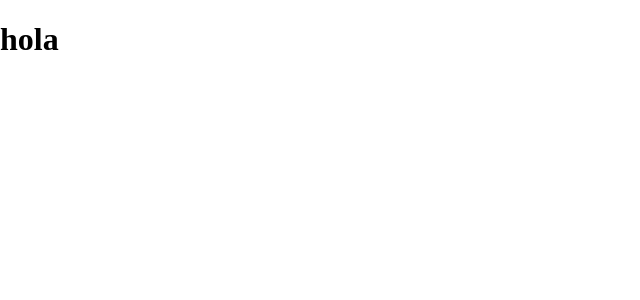
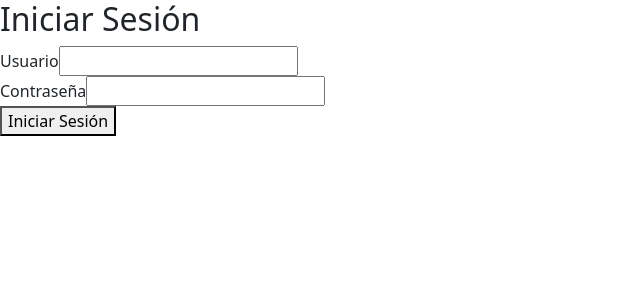
Before and after one commit to PalomaRmMz/bitacora, a React (Create React App) app: page / in a window 1280 px wide. Shown: the top 300 px of the page, without its empty margins (0-640 px from the left). Built offline with nearby package versions, Linux system fonts and the light colour scheme.

Commit message:
i bootstrap, fontawsome, react-router-dom y login basico

```diff
--- a/package.json
+++ b/package.json
@@ -3,9 +3,11 @@
   "version": "0.1.0",
   "private": true,
   "dependencies": {
+    "bootstrap": "^5.3.3",
     "cra-template": "1.2.0",
     "react": "^18.3.1",
     "react-dom": "^18.3.1",
+    "react-router-dom": "^7.1.3",
     "react-scripts": "5.0.1",
     "web-vitals": "^4.2.4"
   },
--- a/src/App.js
+++ b/src/App.js
@@ -1,11 +1,17 @@
-import "./App.css";
+import React from "react";
+import { BrowserRouter as Router, Route, Routes } from "react-router-dom";
+import Login from "./login/login";
+import Home from "./dashboard/home";
 
-function App() {
+const App = () => {
   return (
-    <div className="App">
-      <h1>hola</h1>
-    </div>
+    <Router>
+      <Routes>
+        <Route path="/" element={<Login />} />
+        <Route path="/home" element={<Home />} />
+      </Routes>
+    </Router>
   );
-}
+};
 
 export default App;
--- /dev/null
+++ b/src/dashboard/home.js
@@ -0,0 +1,5 @@
+import React from "react";
+
+export default function Home() {
+  return <div>home</div>;
+}
--- a/src/index.js
+++ b/src/index.js
@@ -2,6 +2,8 @@ import React from "react";
 import ReactDOM from "react-dom/client";
 import App from "./App";
 import reportWebVitals from "./reportWebVitals";
+import "bootstrap/dist/css/bootstrap.min.css";
+import "bootstrap/dist/js/bootstrap.bundle.js";
 
 const root = ReactDOM.createRoot(document.getElementById("root"));
 root.render(
--- /dev/null
+++ b/src/login/login.js
@@ -0,0 +1,52 @@
+import React, { useState } from "react";
+import { useNavigate } from "react-router-dom";
+
+const Login = () => {
+  const [username, setUsername] = useState("");
+  const [password, setPassword] = useState("");
+  const [error, setError] = useState("");
+
+  const navigate = useNavigate();
+
+  const handleSubmit = (e) => {
+    e.preventDefault();
+
+    if (username === "admin" && password === "password") {
+      navigate("/home");
+    } else {
+      setError("Usuario o contraseña incorrectos");
+    }
+  };
+
+  return (
+    <div className="login-container">
+      <h2>Iniciar Sesión</h2>
+      <form onSubmit={handleSubmit}>
+        <div>
+          <label htmlFor="username">Usuario</label>
+          <input
+            type="text"
+            id="username"
+            value={username}
+            onChange={(e) => setUsername(e.target.value)}
+            required
+          />
+        </div>
+        <div>
+          <label htmlFor="password">Contraseña</label>
+          <input
+            type="password"
+            id="password"
+            value={password}
+            onChange={(e) => setPassword(e.target.value)}
+            required
+          />
+        </div>
+        {error && <div style={{ color: "red" }}>{error}</div>}
+        <button type="submit">Iniciar Sesión</button>
+      </form>
+    </div>
+  );
+};
+
+export default Login;
```
Also changed, not shown: 1 other file (tests, documents, lock files or other folders).
